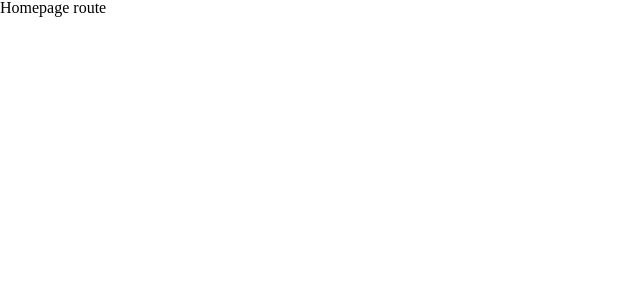
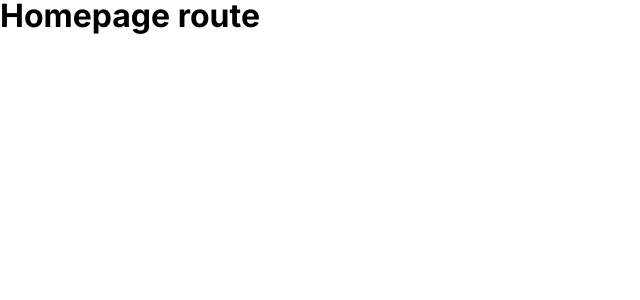
Before and after one commit to Kamil-Budzik/Maps, a React (Create React App) app: page / in a window 1280 px wide. Shown: the top 300 px of the page, without its empty margins (0-640 px from the left). Built offline with nearby package versions, Linux system fonts and the light colour scheme.

Commit message:
chore: Add inter font family

```diff
--- a/public/index.html
+++ b/public/index.html
@@ -1,34 +1,24 @@
 <!DOCTYPE html>
-<html lang="en">
+<html lang='en'>
 <head>
-    <meta charset="utf-8" />
-    <link rel="icon" href="%PUBLIC_URL%/favicon.ico" />
-    <meta name="viewport" content="width=device-width, initial-scale=1" />
-    <meta name="theme-color" content="#000000" />
+  <meta charset='utf-8' />
+  <link href='%PUBLIC_URL%/favicon.ico' rel='icon' />
+  <meta content='width=device-width, initial-scale=1' name='viewport' />
+  <meta content='#000000' name='theme-color' />
   <meta
-      name="description"
-      content="Web site created using create-react-app"
+    content='Web site created using create-react-app'
+    name='description'
   />
-    <link rel="apple-touch-icon" href="%PUBLIC_URL%/logo192.png" />
-    <!--
-      manifest.json provides metadata used when your web app is installed on a
-      user's mobile device or desktop. See https://developers.google.com/web/fundamentals/web-app-manifest/
-    -->
-    <link rel="manifest" href="%PUBLIC_URL%/manifest.json" />
-    <!--
-      Notice the use of %PUBLIC_URL% in the tags above.
-      It will be replaced with the URL of the `public` folder during the build.
-      Only files inside the `public` folder can be referenced from the HTML.
-
-      Unlike "/favicon.ico" or "favicon.ico", "%PUBLIC_URL%/favicon.ico" will
-      work correctly both with client-side routing and a non-root public URL.
-      Learn how to configure a non-root public URL by running `npm run build`.
-    -->
-    <title>React App</title>
+  <link href='%PUBLIC_URL%/logo192.png' rel='apple-touch-icon' />
+  <link href='%PUBLIC_URL%/manifest.json' rel='manifest' />
+  <link href='https://fonts.googleapis.com' rel='preconnect'>
+  <link crossorigin href='https://fonts.gstatic.com' rel='preconnect'>
+  <link href='https://fonts.googleapis.com/css2?family=Inter:wght@400;500;600;700&display=swap' rel='stylesheet'>
+  <title>Maps</title>
 </head>
 <body>
 <noscript>You need to enable JavaScript to run this app.</noscript>
-    <div id="root"></div>
+<div id='root'></div>
 <!--
   This HTML file is a template.
   If you open it directly in the browser, you will see an empty page.
--- a/src/styles/globalStyle.ts
+++ b/src/styles/globalStyle.ts
@@ -6,12 +6,14 @@ export default createGlobalStyle`
     License: none (public domain)
  */
 
+  html, body {
+    font-family: 'Inter', 'Poppins', 'Roboto', 'Arial', 'Helvetica', sans-serif;
+  }
+
   html, body, div, span, applet, object, iframe, h1, h2, h3, h4, h5, h6, p, blockquote, pre, a, abbr, acronym, address, big, cite, code, del, dfn, em, img, ins, kbd, q, s, samp, small, strike, strong, sub, sup, tt, var, b, u, i, center, dl, dt, dd, ol, ul, li, fieldset, form, label, legend, table, caption, tbody, tfoot, thead, tr, th, td, article, aside, canvas, details, embed, figure, figcaption, footer, header, hgroup, menu, nav, output, ruby, section, summary, time, mark, audio, video {
     margin: 0;
     padding: 0;
     border: 0;
-    font: inherit;
-    font-size: 100%;
     vertical-align: baseline;
   }
 
```
Lines whose indentation alone changed are shown as unchanged.
